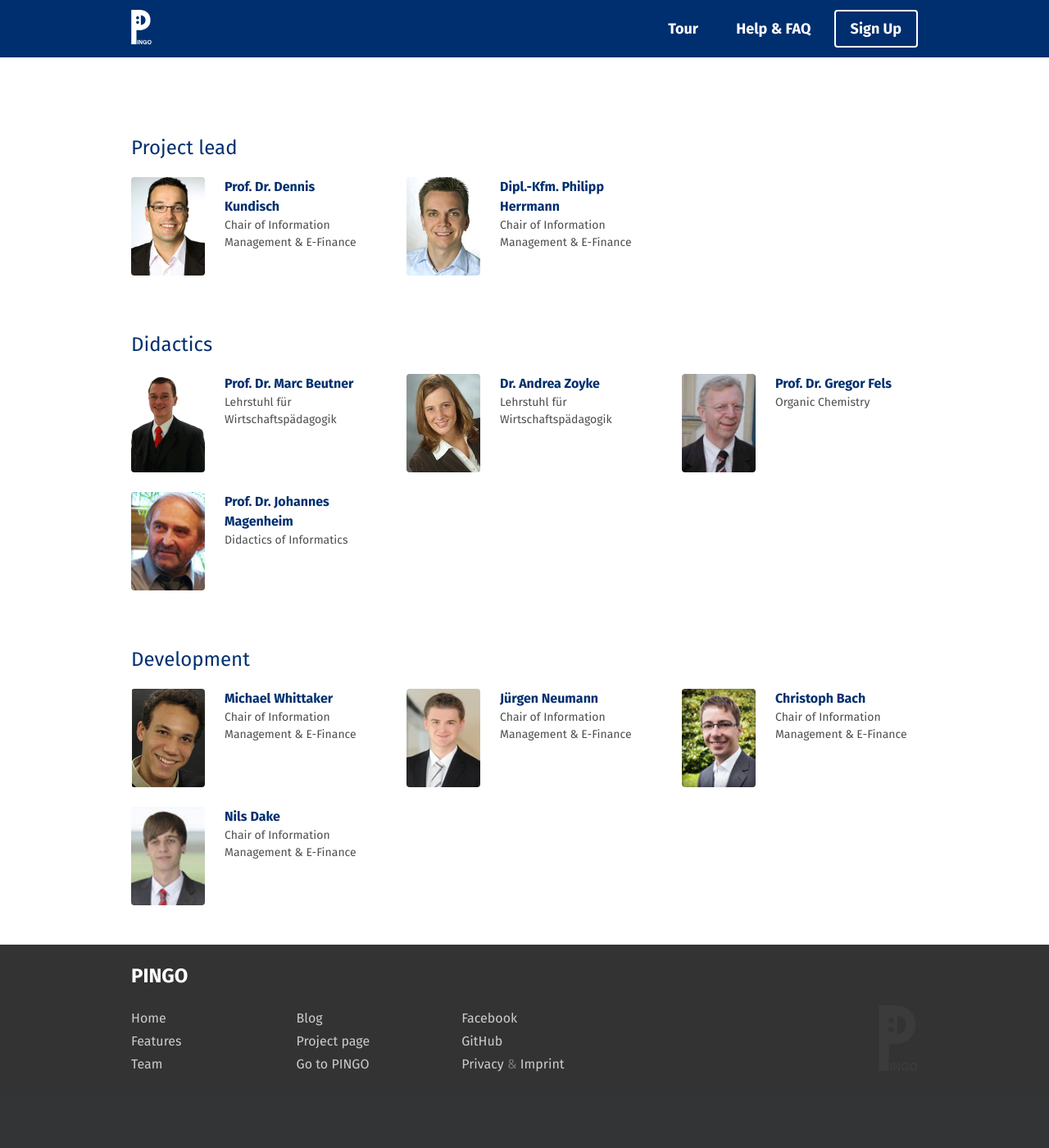
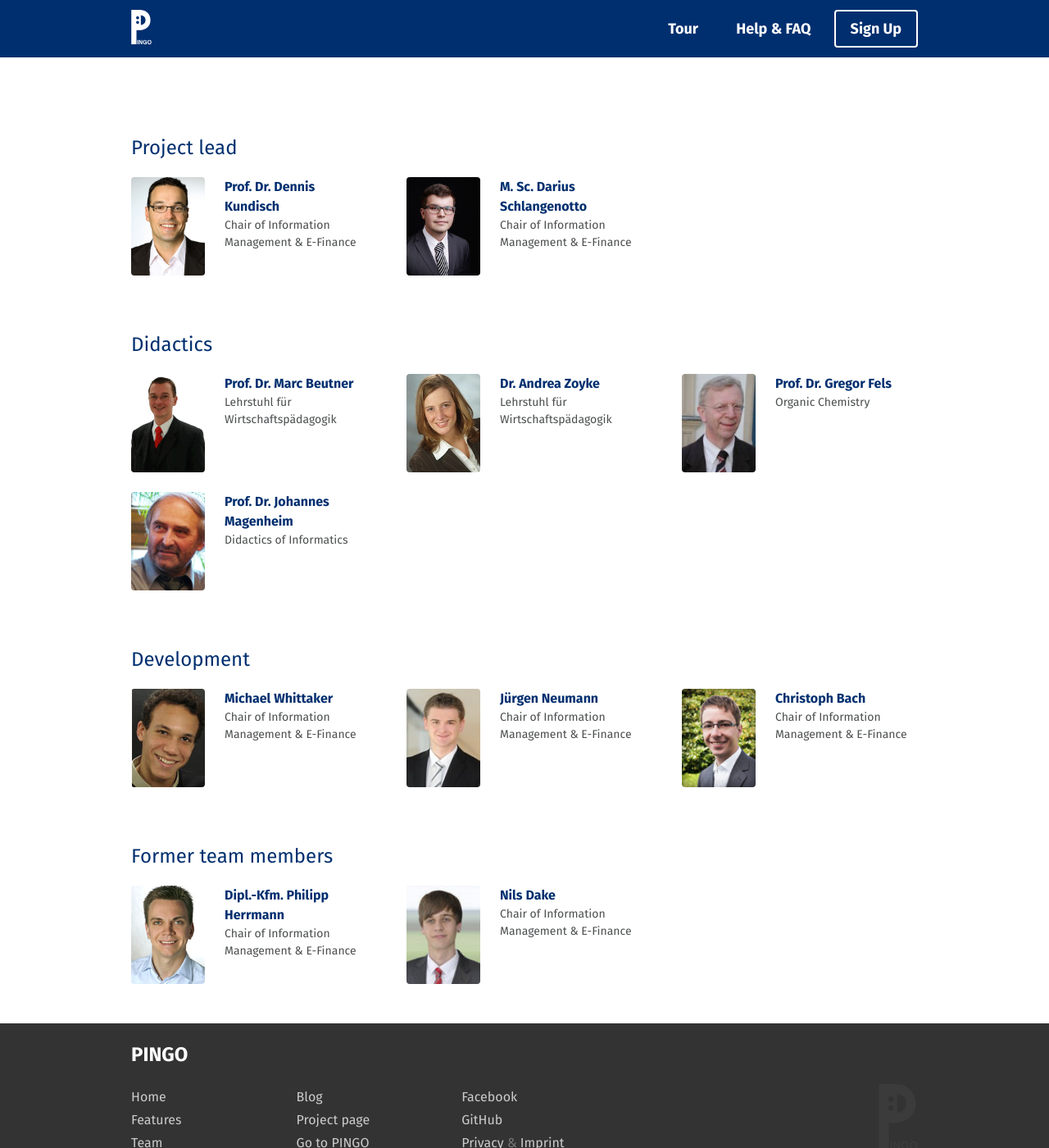
Before and after one commit to PingoUPB/pingoupb.github.io, a Jekyll site: the page built from en/team/index.html, in a window 1280 px wide and 1400 px high. Shown: the whole window at 82% size. Built offline with Jekyll 4.4.1, drawn with Linux system fonts in a browser that asks for light colours; Markdown is read by kramdown in place of the engine named in the settings.

Commit message:
add darius #LandingPage-5

```diff
--- a/_data/people.yml
+++ b/_data/people.yml
@@ -4,11 +4,11 @@
   chair: Chair of Information Management & E-Finance
   url: https://wiwi.uni-paderborn.de/dep3/winfo2/team/dennis-kundisch/
 
-- name: Dipl.-Kfm. Philipp Herrmann
+- name: M. Sc. Darius Schlangenotto
   task: Project lead
-  img: herrmann.jpg
+  img: Schlangenotto.jpg
   chair: Chair of Information Management & E-Finance
-  url: https://wiwi.uni-paderborn.de/dep3/winfo2/team/philipp-herrmann/
+  url: https://wiwi.uni-paderborn.de/dep3/winfo2/team/darius-schlangenotto/
 
 - name: Prof. Dr. Marc Beutner
   task: Didactics
@@ -52,8 +52,14 @@
   chair: Chair of Information Management & E-Finance
   url: http://wiwi.uni-paderborn.de/dep3/winfo2/team/studentische-hilfskraefte/
 
+- name: Dipl.-Kfm. Philipp Herrmann
+  task: Former team members
+  img: herrmann.jpg
+  chair: Chair of Information Management & E-Finance
+  url: https://wiwi.uni-paderborn.de/dep3/winfo2/team/ehemalige-mitarbeiter/
+
 - name: Nils Dake
-  task: Development
+  task: Former team members
   img: dake.jpg
   chair: Chair of Information Management & E-Finance
-  url: http://wiwi.uni-paderborn.de/dep3/winfo2/team/studentische-hilfskraefte/
+  url: https://wiwi.uni-paderborn.de/dep3/winfo2/team/ehemalige-mitarbeiter/
```
Also changed, not shown: assets/img/people/schlangenotto.jpg (added).
